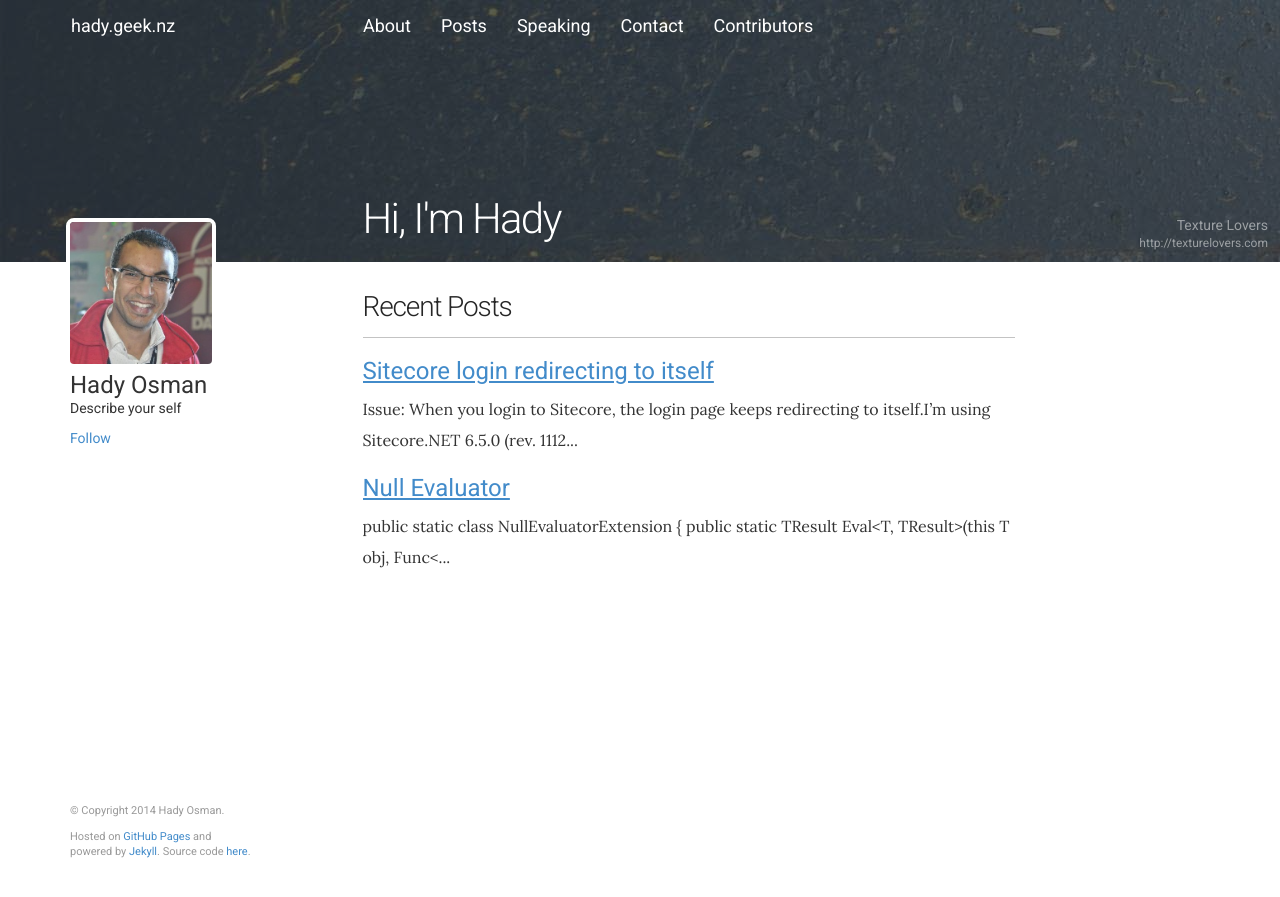
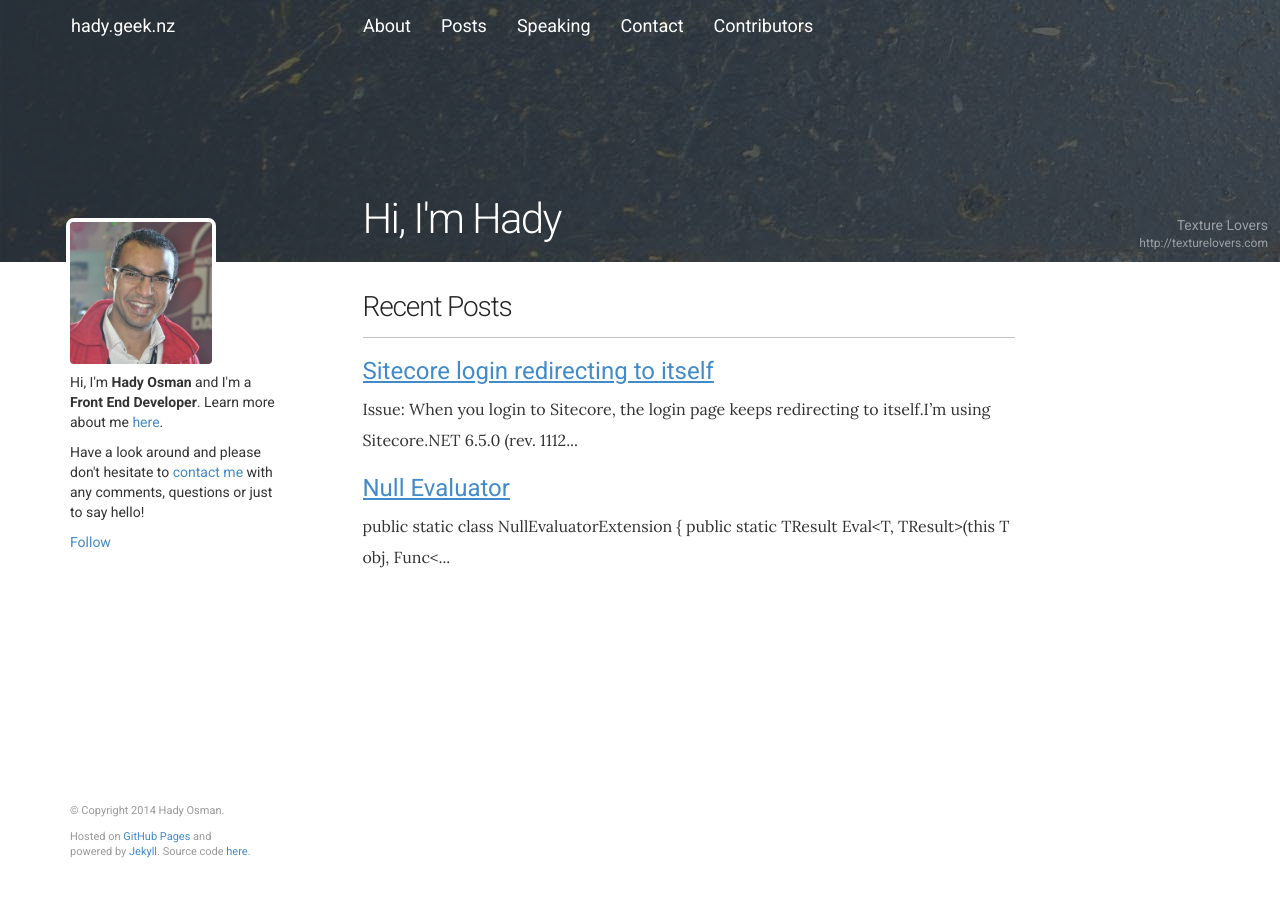
Before and after one commit to hadynz/hadynz.github.io, a Jekyll site: the page built from home.md, in a window 1280 px wide. Shown: the top 897 px of the page. Built offline with Jekyll 4.4.1, drawn with Linux system fonts in a browser that asks for light colours; comment, search, counter and statistics services are not loaded.

Commit message:
Moved out biography info from _config to a new data file

```diff
--- a/_config.yml
+++ b/_config.yml
@@ -6,7 +6,6 @@ url: http://hady.geek.nz
 owner:
   name: Hady Osman
   avatar: bio-photo.jpg
-  bio: 'Describe your self'
   email: hadyos@gmail.com
 
   # Social networking links are used in author-bio sidebar. Update and remove as you like.
--- /dev/null
+++ b/_data/biography.yml
@@ -0,0 +1,11 @@
+title:
+bio: |
+  <p>
+    Hi, I'm <b>Hady Osman</b> and I'm a <b>Front End Developer</b>. Learn more
+    about me <a href="/about/">here</a>.
+  </p>
+  <p>
+    Have a look around and please don't hesitate to
+    <a href="https://github.com/hadynz/hadynz.github.io/issues/new">contact me</a> with
+    any comments, questions or just to say hello!
+  </p>
--- a/_includes/biography.html
+++ b/_includes/biography.html
@@ -13,11 +13,12 @@
             {% endif %}
         </div>
 
-        <div class="col-xs-8 col-sm-12">
-
+        <div class="col-xs-7 col-sm-10">
             <div class="biography--whoami">
-                <h3>{{ site.owner.name }}</h3>
-                <p>{{ site.owner.bio }}</p>
+                {% if site.data.biography.title %}
+                    <h3>{{ site.data.biography.title }}</h3>
+                {% endif %}
+                {{ site.data.biography.bio }}
             </div>
 
             <div class="biography--twitter">
```
